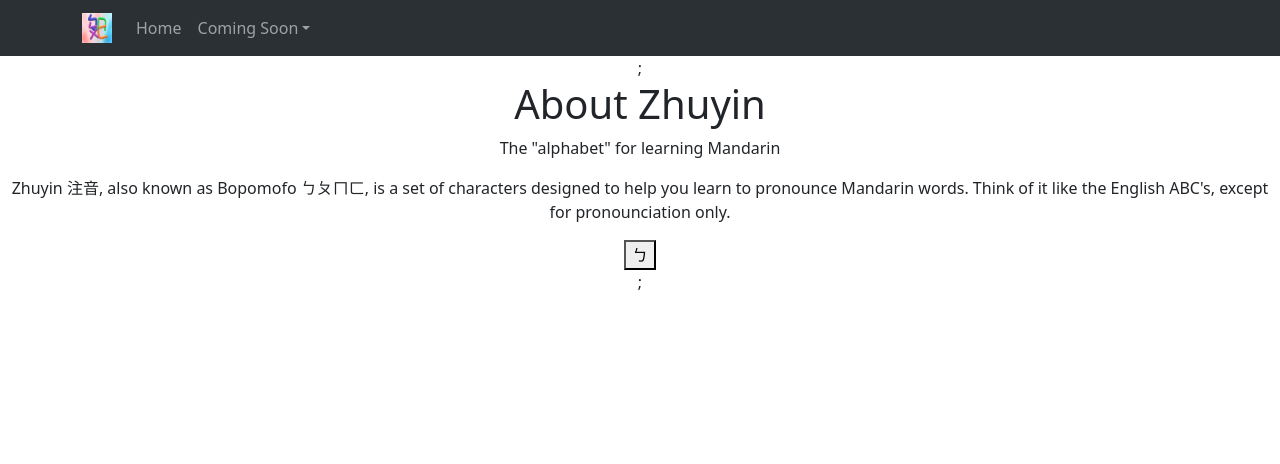
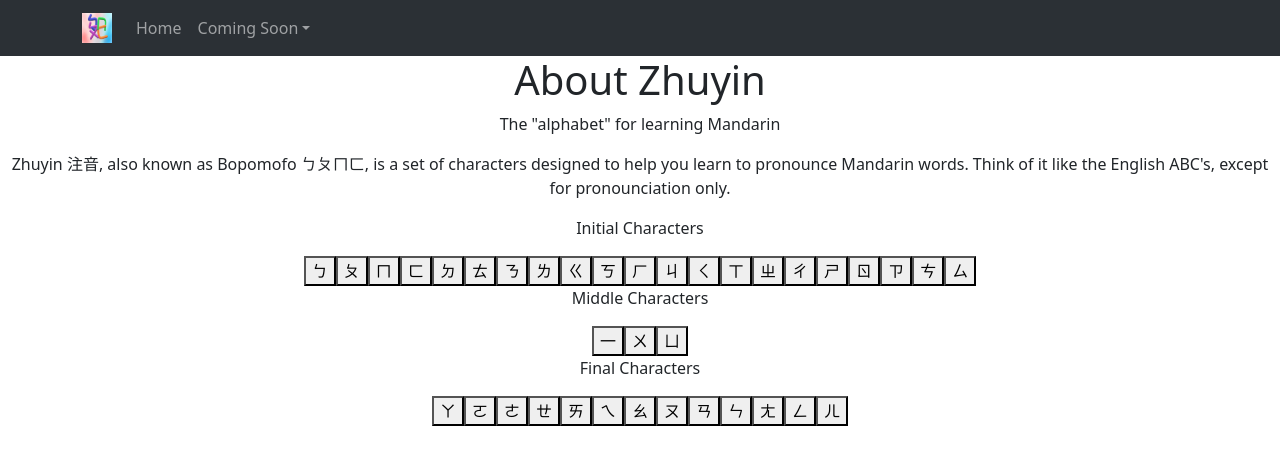
Before and after one commit to thisUserIsJennie/MandarinAlphabetApp, a React (Create React App) app: page / in a window 1280 px wide. Shown: the top 464 px of the page. Built offline with nearby package versions, Linux system fonts and the light colour scheme.

Commit message:
some cleanup, bug fixes, and finall got the keyboard to displaygit add .

```diff
--- a/public/index.html
+++ b/public/index.html
@@ -28,8 +28,6 @@
   <noscript>You need to enable JavaScript to run this app.</noscript>
   <!-- Wrapper div for entire page -->
   <div id="root">
-
-
       <!--
       To begin the development, run `npm start` or `yarn start`.
       To create a production bundle, use `npm run build` or `yarn build`.
--- a/src/App.js
+++ b/src/App.js
@@ -19,8 +19,8 @@ const App = () => {
 
   return (
     <div className="App">
-      {navBar};
-      {mainContent};
+      {navBar}
+      {mainContent}
     </div>
   );
 }
--- a/src/MainPage.js
+++ b/src/MainPage.js
@@ -1,22 +1,20 @@
 /**
- * MainPage manages the content of everything except the Sidebar.
+ * MainPage manages the content of everything except the Navigation Bar at the top of the app.
  * Depending on what tab the user has selected, this may be the home page,
  * the quiz page, or the writing page, etc.
  */
-
-import { Button } from "react-bootstrap";
-import Zhuyin from "./ZhuyinDictionary";
+import zhuyinCharacterList from "./ZhuyinDictionary";
 
 const MainPage = (selectedContent) => {
   var displayContent;
 
   switch (selectedContent) {
     case "HomePage":
-      displayContent = HomePage();
+      displayContent = homePage();
       console.log("Selected Home Page");
       break;
     default:
-      displayContent = UnknownPage();
+      displayContent = unknownPage();
       console.log("ERROR: UNKNOWN PAGE");
       break;
   }
@@ -24,12 +22,7 @@ const MainPage = (selectedContent) => {
   return displayContent;
 }
 
-const HomePage = () => {
-  // const keyboard = AlphabetKeyboard();
-  var buttonList = [];
-  for (const char in Zhuyin) {
-    buttonList += Zhuyin[char];
-  }
+const homePage = () => {
   return (
     <div>
       <div>
@@ -43,25 +36,33 @@ const HomePage = () => {
             Think of it like the English ABC's, except for pronounciation only.</p>
         </div>
         <div>
-          <button>
-            {buttonList[0]}
-          </button>
-          </div>
+          <header>
+            <p>Initial Characters</p>
+          </header>
+          {zhuyinCharacterList[0].map(keyButtonGenerator, this)}
+        </div>
+        <div>
+          <header>
+            <p>Middle Characters</p>
+          </header>
+          {zhuyinCharacterList[1].map(keyButtonGenerator, this)}
+        </div>
+        <div>
+          <header>
+            <p>Final Characters</p>
+          </header>
+          {zhuyinCharacterList[2].map(keyButtonGenerator, this)}
+        </div>
       </div>
     </div>
   )
 }
 
-// const AlphabetKeyboard = () => {
-//   var buttonList = [];
-//   for (const char in Zhuyin) {
-//     buttonList += Zhuyin[char];
-//   }
+const keyButtonGenerator = (key) => {
+  return (<button>{key}</button>);
+}
 
-//   return (buttonList.map((char) => <button>{char}</button>));
-// }
-
-const UnknownPage = () => {
+const unknownPage = () => {
   return (
     <div>
       <header>
--- a/src/TextToSpeech/TextToSpeech.js
+++ b/src/TextToSpeech/TextToSpeech.js
@@ -42,7 +42,7 @@ function generateAudioForAllZhuyin() {
     'ㄚ', 'ㄛ', 'ㄜ', 'ㄝ', 'ㄞ', 'ㄟ', 'ㄠ', 'ㄡ', 'ㄢ', 'ㄣ', 'ㄤ', 'ㄥ', 'ㄦ'
   ];
 
-  for (key in Zhuyin) {
+  for (key of Zhuyin) {
     convertCharToSpeech(key);
   }
 }
--- a/src/ZhuyinDictionary.js
+++ b/src/ZhuyinDictionary.js
@@ -1,51 +1,10 @@
-const Zhuyin = [
-    //Initials
-    'ㄅ',    'ㄆ',    'ㄇ',    'ㄈ',    'ㄉ',    'ㄊ',    'ㄋ',    'ㄌ',    'ㄍ',    'ㄎ',    'ㄏ',    'ㄐ',
-    'ㄑ',    'ㄒ',    'ㄓ',    'ㄔ',    'ㄕ',    'ㄖ',    'ㄗ',    'ㄘ',    'ㄙ',
-    //Middles
-    '一',    'ㄨ',    'ㄩ',
-    //Finals
-    'ㄚ',    'ㄛ',    'ㄜ',    'ㄝ',    'ㄞ',    'ㄟ',    'ㄠ',    'ㄡ',    'ㄢ',    'ㄣ',    'ㄤ',    'ㄥ',    'ㄦ'
-];
+const initialCharacters = ['ㄅ', 'ㄆ', 'ㄇ', 'ㄈ', 'ㄉ', 'ㄊ', 'ㄋ', 'ㄌ', 'ㄍ', 'ㄎ', 'ㄏ',
+                           'ㄐ', 'ㄑ', 'ㄒ', 'ㄓ', 'ㄔ', 'ㄕ', 'ㄖ', 'ㄗ', 'ㄘ', 'ㄙ'];
 
-/*const Zhuyin = {
-    'ㄅ': "",
-    'ㄆ': "",
-    'ㄇ': "",
-    'ㄈ': "",
-    'ㄉ': "",
-    'ㄊ': "",
-    'ㄋ': "",
-    'ㄌ': "",
-    'ㄍ': "",
-    'ㄎ': "",
-    'ㄏ': "",
-    'ㄐ': "",
-    'ㄑ': "",
-    'ㄒ': "",
-    'ㄓ': "",
-    'ㄔ': "",
-    'ㄕ': "",
-    'ㄖ': "",
-    'ㄗ': "",
-    'ㄘ': "",
-    'ㄙ': "",
-    '一': "",
-    'ㄨ': "",
-    'ㄩ': "",
-    'ㄚ': "",
-    'ㄛ': "",
-    'ㄜ': "",
-    'ㄝ': "",
-    'ㄞ': "",
-    'ㄟ': "",
-    'ㄠ': "",
-    'ㄡ': "",
-    'ㄢ': "",
-    'ㄣ': "",
-    'ㄤ': "",
-    'ㄥ': "",
-    'ㄦ': "",
-};*/
+const middleCharacters = ['一', 'ㄨ', 'ㄩ'];
 
-module.exports = Zhuyin;
+const finalCharacters = ['ㄚ', 'ㄛ', 'ㄜ', 'ㄝ', 'ㄞ', 'ㄟ', 'ㄠ', 'ㄡ', 'ㄢ', 'ㄣ', 'ㄤ', 'ㄥ', 'ㄦ'];
+
+const zhuyinCharacterList = [initialCharacters, middleCharacters, finalCharacters];
+
+export default zhuyinCharacterList;
```
Also changed, not shown: src/App.css (+0 -8 lines).
